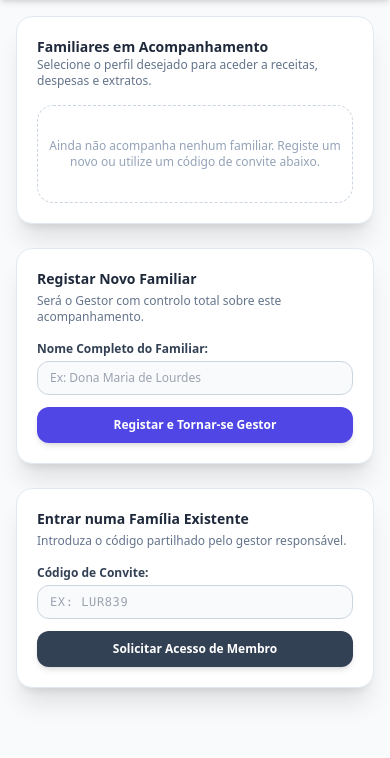
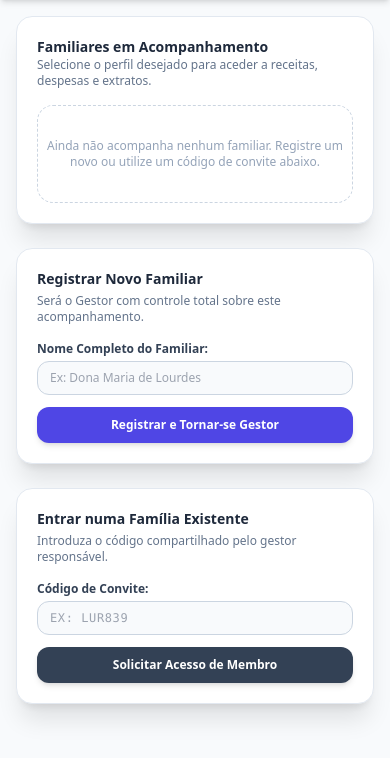
Before and after one commit to brenomoura2912/financeiro_familiar, a Django app: page / in a window 390 px wide. Shown: the part 65-823 px from the top of the page. Run offline with Django 5.2, Linux system fonts and the light colour scheme; a user stored in the database is signed in; tables that the repository leaves empty hold one stand-in row (values such as "Sample post"); some libraries are stand-ins or nearby versions.

Commit message:
implementações de ajustes em tela mobile no exportar csv e pdf, alem de correcoes ortograficas

```diff
--- a/financeiro/templates/financeiro/login.html
+++ b/financeiro/templates/financeiro/login.html
@@ -42,7 +42,7 @@
 
       <div>
         <label for="id_username" class="block text-xs font-semibold text-slate-700 dark:text-slate-300 mb-1.5">
-          E-mail ou Utilizador:
+          E-mail ou Nome de Usuário:
         </label>
         <input type="text"
                name="username"
--- a/financeiro/templates/financeiro/meus_familiares.html
+++ b/financeiro/templates/financeiro/meus_familiares.html
@@ -26,10 +26,8 @@
         <span class="font-bold tracking-tight text-white text-base">Gestão Financeira</span>
       </a>
 
-      <!-- Lado Direito: Ícones agrupados corretamente -->
       <div class="flex items-center gap-3">
 
-        <!-- Notificações (Botão + Dropdown no mesmo container relative) -->
         <div class="relative">
           <button type="button"
                   id="notifications-btn"
@@ -94,7 +92,6 @@
           </div>
         </div>
 
-        <!-- Botão Alternar Tema -->
         <button type="button"
                 onclick="toggleTheme()"
                 id="theme-toggle-btn"
@@ -108,7 +105,6 @@
           </svg>
         </button>
 
-        <!-- Menu do Usuário -->
         <div class="relative">
           <button type="button"
                   id="user-menu-btn"
@@ -133,7 +129,7 @@
               {% csrf_token %}
               <button type="submit" class="w-full text-left flex items-center gap-2 px-4 py-2 text-rose-600 hover:bg-rose-50 dark:hover:bg-rose-950/40 transition cursor-pointer">
                 <svg class="w-4 h-4 text-rose-500" fill="none" stroke="currentColor" viewBox="0 0 24 24"><path stroke-linecap="round" stroke-linejoin="round" stroke-width="2" d="M17 16l4-4m0 0l-4-4m4 4H7m6 4v1a3 3 0 01-3 3H6a3 3 0 01-3-3V7a3 3 0 013-3h4a3 3 0 013 3v1"/></svg>
-                Terminar Sessão
+                Sair
               </button>
             </form>
           </div>
@@ -193,7 +189,7 @@
               </div>
 
               <a href="{% url 'dashboard' item.familiar.id %}" class="w-full text-center py-2 px-3 bg-indigo-600 hover:bg-indigo-500 text-white rounded-xl text-xs font-semibold shadow-md active:scale-95 transition flex items-center justify-center gap-1.5">
-                Aceder à Gestão
+                Acessar
                 <svg class="w-3.5 h-3.5" fill="none" stroke="currentColor" viewBox="0 0 24 24"><path stroke-linecap="round" stroke-linejoin="round" stroke-width="2" d="M14 5l7 7m0 0l-7 7m7-7H3"/></svg>
               </a>
             </div>
@@ -201,7 +197,7 @@
         </div>
       {% else %}
         <div class="text-center py-8 border border-dashed border-slate-300 dark:border-slate-700 rounded-2xl text-slate-400 text-xs">
-          Ainda não acompanha nenhum familiar. Registe um novo ou utilize um código de convite abaixo.
+          Ainda não acompanha nenhum familiar. Registre um novo ou utilize um código de convite abaixo.
         </div>
       {% endif %}
     </section>
@@ -210,8 +206,8 @@
 
       <section class="bg-white dark:bg-slate-800/60 border border-slate-200 dark:border-slate-700/60 rounded-2xl p-5 sm:p-6 shadow-xl backdrop-blur-md flex flex-col justify-between">
         <div>
-          <h2 class="text-sm font-bold text-slate-800 dark:text-slate-100 mb-1">Registar Novo Familiar</h2>
-          <p class="text-xs text-slate-500 dark:text-slate-400 mb-4">Será o Gestor com controlo total sobre este acompanhamento.</p>
+          <h2 class="text-sm font-bold text-slate-800 dark:text-slate-100 mb-1">Registrar Novo Familiar</h2>
+          <p class="text-xs text-slate-500 dark:text-slate-400 mb-4">Será o Gestor com controle total sobre este acompanhamento.</p>
 
           <form method="post" class="space-y-3">
             {% csrf_token %}
@@ -225,7 +221,7 @@
                      class="w-full px-3 py-2 text-xs rounded-xl bg-slate-50 dark:bg-slate-900 border border-slate-300 dark:border-slate-700 focus:outline-none focus:ring-2 focus:ring-indigo-500 text-slate-800 dark:text-slate-100 transition">
             </div>
             <button type="submit" class="w-full py-2.5 px-4 bg-indigo-600 hover:bg-indigo-500 text-white rounded-xl text-xs font-semibold shadow-md active:scale-95 transition cursor-pointer">
-              Registar e Tornar-se Gestor
+              Registrar e Tornar-se Gestor
             </button>
           </form>
         </div>
@@ -234,7 +230,7 @@
       <section class="bg-white dark:bg-slate-800/60 border border-slate-200 dark:border-slate-700/60 rounded-2xl p-5 sm:p-6 shadow-xl backdrop-blur-md flex flex-col justify-between">
         <div>
           <h2 class="text-sm font-bold text-slate-800 dark:text-slate-100 mb-1">Entrar numa Família Existente</h2>
-          <p class="text-xs text-slate-500 dark:text-slate-400 mb-4">Introduza o código partilhado pelo gestor responsável.</p>
+          <p class="text-xs text-slate-500 dark:text-slate-400 mb-4">Introduza o código compartilhado pelo gestor responsável.</p>
 
           <form method="post" class="space-y-3">
             {% csrf_token %}
```
Also changed, not shown: financeiro/templates/financeiro/index.html (+12 -7 lines).
